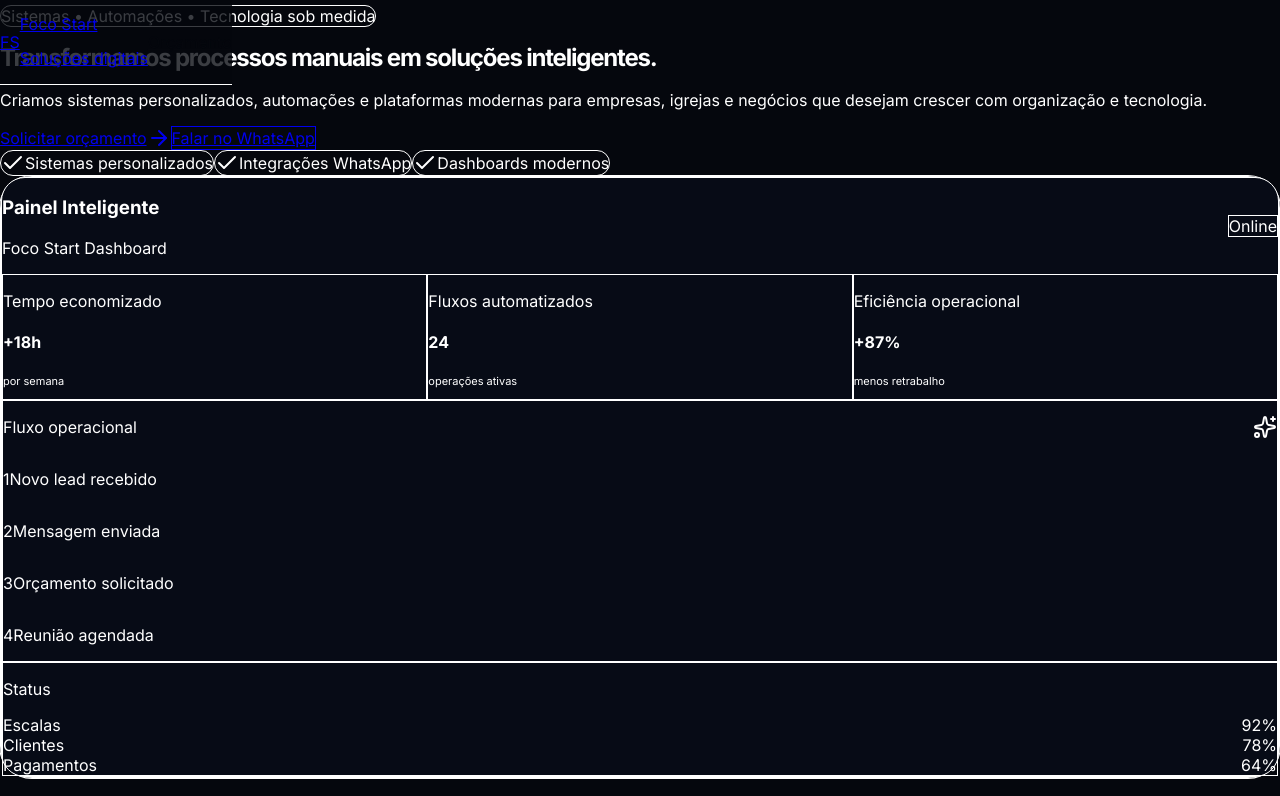
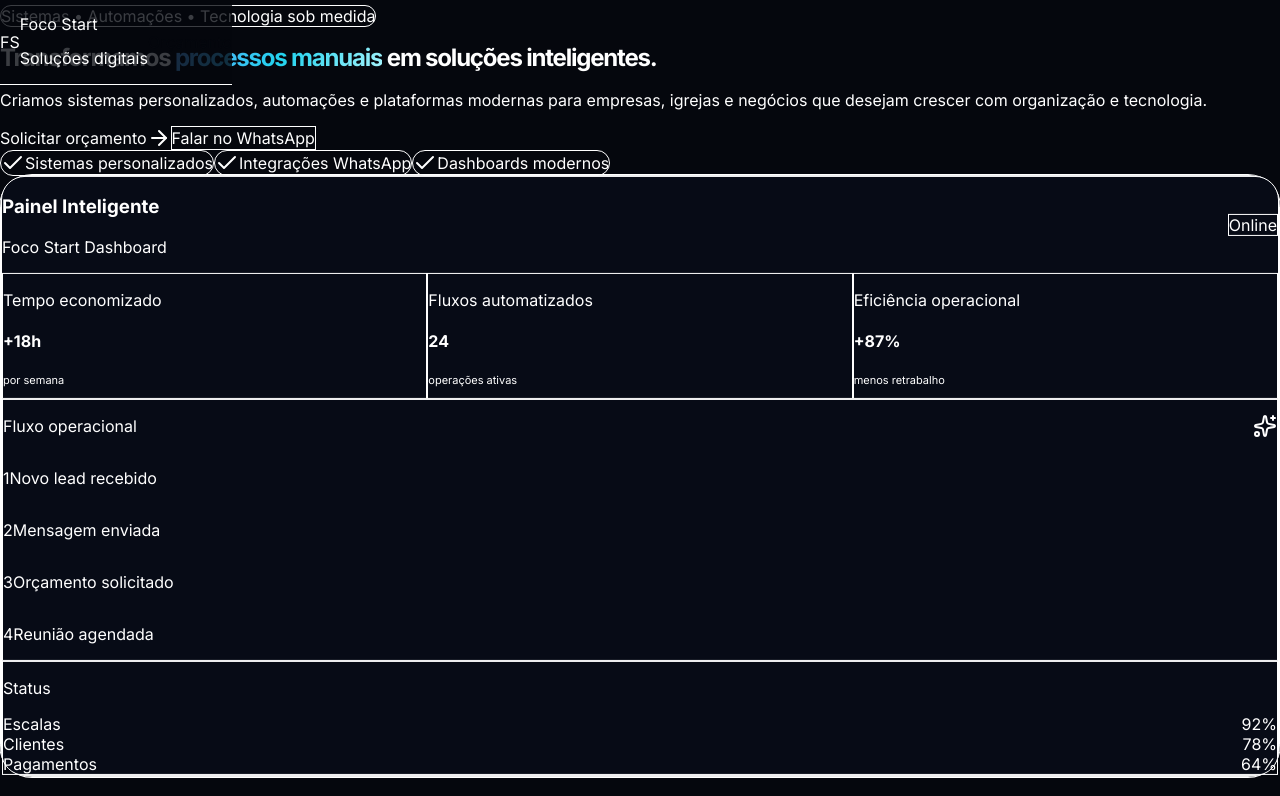
Before and after one commit to focoemcanto-pixel/focostart-site, a Next.js app: page / in a window 1280 px wide. Shown: the top 796 px of the page. Built offline with nearby package versions, Linux system fonts and the light colour scheme.

Commit message:
Add production-ready global styles and animations

```diff
--- a/app/globals.css
+++ b/app/globals.css
@@ -1,8 +1,20 @@
-@import url('https://fonts.googleapis.com/css2?family=Inter:wght@400;500;600;700;800&display=swap');
+@import url('https://fonts.googleapis.com/css2?family=Inter:wght@400;500;600;700;800;900&display=swap');
 
 @tailwind base;
 @tailwind components;
 @tailwind utilities;
+
+:root {
+  color-scheme: dark;
+  --background: #05070d;
+  --surface: #0b1020;
+  --surface-soft: #111827;
+  --border: rgba(255, 255, 255, 0.1);
+  --text-primary: #ffffff;
+  --text-secondary: #94a3b8;
+  --brand-blue: #2563eb;
+  --brand-cyan: #22d3ee;
+}
 
 * {
   box-sizing: border-box;
@@ -10,11 +22,82 @@
 
 html {
   scroll-behavior: smooth;
+  background: var(--background);
 }
 
 body {
   margin: 0;
-  font-family: 'Inter', sans-serif;
-  background: #05070D;
-  color: white;
+  min-height: 100vh;
+  overflow-x: hidden;
+  background: var(--background);
+  color: var(--text-primary);
+  font-family: 'Inter', system-ui, -apple-system, BlinkMacSystemFont, 'Segoe UI', sans-serif;
+  text-rendering: optimizeLegibility;
+  -webkit-font-smoothing: antialiased;
+  -moz-osx-font-smoothing: grayscale;
 }
+
+a {
+  color: inherit;
+  text-decoration: none;
+}
+
+button,
+a {
+  -webkit-tap-highlight-color: transparent;
+}
+
+.bg-grid {
+  background-image:
+    linear-gradient(rgba(255, 255, 255, 0.045) 1px, transparent 1px),
+    linear-gradient(90deg, rgba(255, 255, 255, 0.045) 1px, transparent 1px);
+  background-size: 48px 48px;
+  mask-image: linear-gradient(to bottom, black, transparent 78%);
+}
+
+.text-gradient {
+  background: linear-gradient(120deg, #60a5fa 0%, #22d3ee 52%, #a5f3fc 100%);
+  -webkit-background-clip: text;
+  background-clip: text;
+  color: transparent;
+}
+
+.animate-float {
+  animation: float 7s ease-in-out infinite;
+}
+
+.animate-reveal {
+  animation: reveal 0.8s ease-out both;
+}
+
+@keyframes float {
+  0%,
+  100% {
+    transform: translate3d(0, 0, 0);
+  }
+  50% {
+    transform: translate3d(0, -14px, 0);
+  }
+}
+
+@keyframes reveal {
+  from {
+    opacity: 0;
+    transform: translateY(18px);
+  }
+  to {
+    opacity: 1;
+    transform: translateY(0);
+  }
+}
+
+@media (prefers-reduced-motion: reduce) {
+  *,
+  *::before,
+  *::after {
+    animation-duration: 0.01ms !important;
+    animation-iteration-count: 1 !important;
+    scroll-behavior: auto !important;
+    transition-duration: 0.01ms !important;
+  }
+}
```
